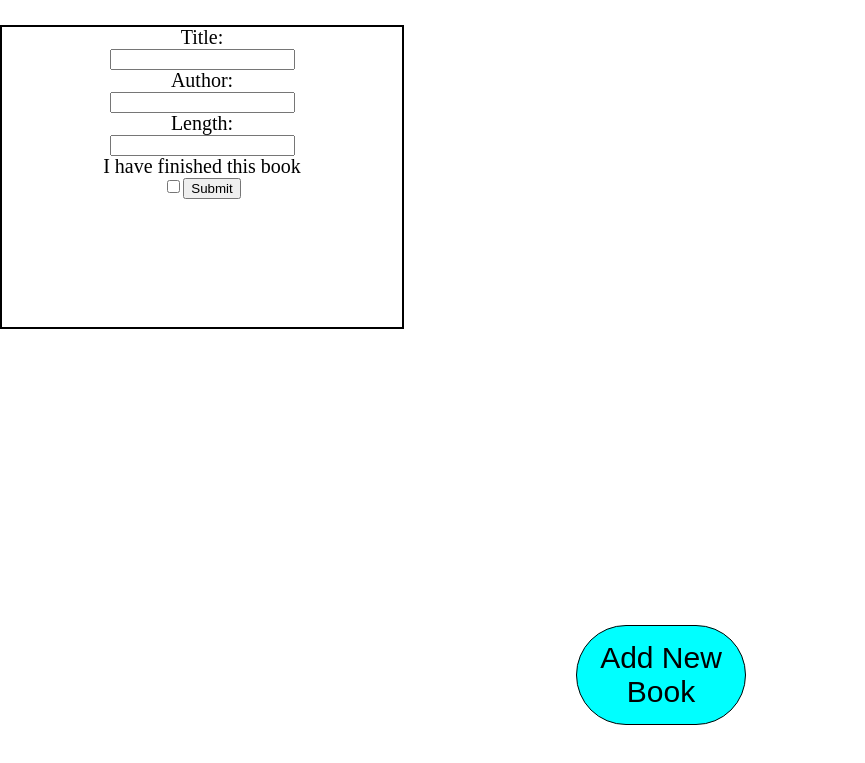
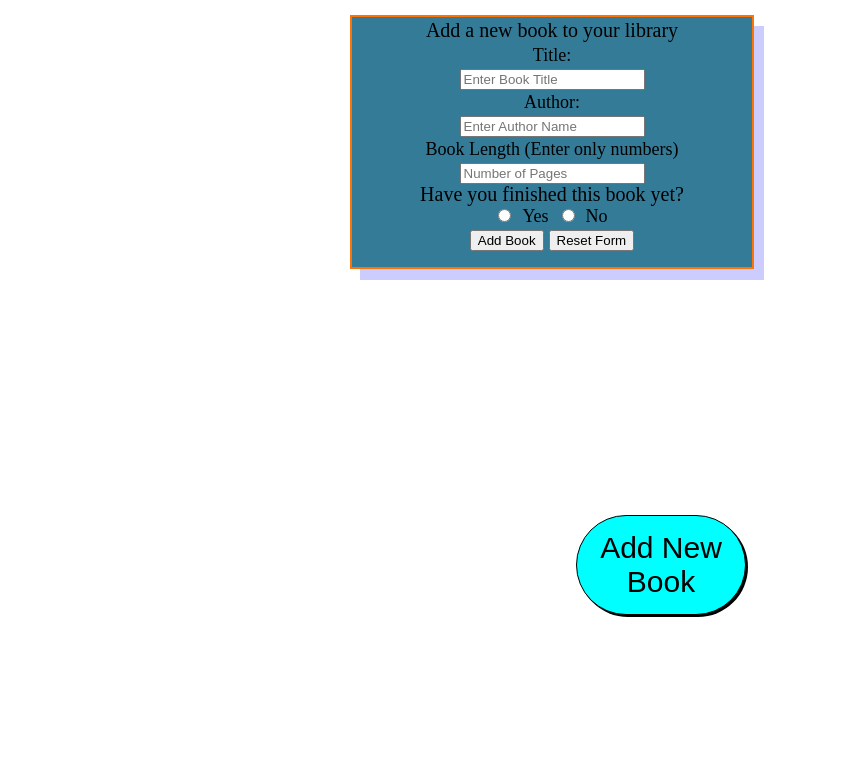
Before and after one commit to tmullin6/Library, a plain HTML site: page index.html in a window 1280 px wide. Both pictures are taken after a click on the button "Add New Book". Shown: the part 75-838 px from the top of the page, without its empty margins (0-865 px from the left). After the commit the page ends 800 px from the top, so only its background shows below. Drawn offline with Linux system fonts and the light colour scheme.

Commit message:
Updated stylesheet

```diff
--- a/index.html
+++ b/index.html
@@ -18,6 +18,28 @@
 
     <div class="library">
 
+        <div class="book-form">
+
+        <form action="javascript:void(0)">
+
+            <h1 id ="form-title">Add a new book to your library</h1><br>
+
+            <label for="title">Title:</label><br>
+            <input type="text" placeholder="Enter Book Title" name="title" id="title"><br>
+            <label for="author">Author:</label><br>
+            <input type="text" placeholder="Enter Author Name" name="author" id="author"><br>
+            <label for="length">Book Length (Enter only numbers)</label><br>
+            <input for="length" type="text" placeholder="Number of Pages" id="pages"><br>
+            <p>Have you finished this book yet?</p>
+            <input type="radio" id="read" name="read" value="yes">
+            <label for="yes">Yes</label>
+            <input type="radio" id="read" name="read" value="no">
+            <label for="no">No</label><br>
+            <button id="submit">Add Book</button>
+            <button id="reset">Reset Form</button>
+
+        </form>
+       </div>
 
 
     </div>
--- a/library.js
+++ b/library.js
@@ -2,12 +2,58 @@ let myLibrary =[];
 
 const library = document.querySelector(".library");
 const add = document.querySelector("#add");
+const bookform = document.querySelector(".book-form");
+const submit = document.querySelector("#submit");
+const reset=document.querySelector("#reset");
+
+add.addEventListener("click",()=>{
+
+    bookform.classList.add("book-form-popup");
+    bookform.classList.remove("book-form");
+
+});
+
+submit.addEventListener("click",()=>{
+
+    const title = document.querySelector("#title");
+    const author = document.querySelector("#author");
+    const pages = document.querySelector("#pages");
+    let read = document.querySelector("#read");
+
+    let book = Object.create(Book);
+
+    book.title=title.value;
+    book.author=author.value;
+    book.pages=Number.parseInt(pages.value);
+
+    if (!title.value || !author.value|| !pages.value) {
+        alert("Please enter book information");
+        return;
+    }
+
+    if (read.value == "yes") {
+
+        book.isRead==true;
+
+    }
+    else {
+
+        book.isRead==false;
+    }
+
+    myLibrary.push(book);
+    createBookCard(book);
+
+    bookform.classList.add("book-form");
+    bookform.classList.remove("book-form-popup");
 
 
+})
 
-add.addEventListener("click",createBookForm);
+reset.addEventListener("click",()=>{
 
 
+})
 
 function Book(title,author,pages,isRead) {      //Book Object Constructor
 
@@ -17,81 +63,6 @@ function Book(title,author,pages,isRead) {      //Book Object Constructor
     this.isRead=isRead;
 
 };
-
-
-function createBookForm() {
-
-    const formdiv = document.createElement("div");
-    const title = document.createElement("p");
-    const titleinput = document.createElement("input");
-    const author = document.createElement("p");
-    const authorinput = document.createElement("input");
-    const pages = document.createElement("p");
-    const pagesinput = document.createElement("input");
-    const read = document.createElement("p");
-    const readinput = document.createElement("input");
-    const submit = document.createElement("input");
-
-    title.textContent="Title:";
-    author.textContent="Author:";
-    pages.textContent="Length:";
-    read.textContent="I have finished this book"
-    submit.textContent="Add Book"
-
-    titleinput.type="text";
-    authorinput.type="text";
-    pagesinput.type="text";
-    readinput.type="checkbox";
-    submit.type="submit";
-
-    formdiv.classList.add("book-form");
-
-    library.appendChild(formdiv);
-    formdiv.appendChild(title);
-    formdiv.appendChild(titleinput);
-    formdiv.appendChild(author);
-    formdiv.appendChild(authorinput);
-    formdiv.appendChild(pages);
-    formdiv.appendChild(pagesinput);
-    formdiv.appendChild(read);
-    formdiv.appendChild(readinput);
-    formdiv.appendChild(submit);
-
-    submit.addEventListener("click", () =>{
-
-        let book = Object.create(Book);
-
-        book.title=titleinput.value;
-        book.author=authorinput.value;
-        book.pages=Number.parseInt(pagesinput.value);
-
-        if (readinput.value="on") {
-            book.isRead=true;
-        }
-        else {
-            book.isRead=false;
-        }
-
-        myLibrary.push(book);
-        createBookCard(book);
-
-        library.removeChild(formdiv);
-
-
-
-
-
-    })
-}
-
-
-function displayLibrary(arr) {
-    for (let i=1; i<arr.length;i++) {
-
-
-
-    }
-}
 
 
 
@@ -126,4 +97,9 @@ function createBookCard(book) {
     card.appendChild(isRead);
     card.appendChild(remove);
 
+    remove.addEventListener("click", ()=>{
+
+        library.removeChild(card);
+    })
+
 }
--- a/style.css
+++ b/style.css
@@ -1,7 +1,7 @@
 .title {
     font-size: 70px;
     text-align: center;
-    margin-bottom: 30px;
+    margin-bottom: 20px;
 }
 
 .btns {
@@ -12,36 +12,59 @@
 #add {
     display: block;
     margin-left:45%;
+    margin-top:200px;
     height:100px;
     width:170px;
     font-size:30px;
     background-color: aqua;
     border:1px solid black;
+    box-shadow: 2px 2px black;
     border-radius: 3em;
 }
 
 .book-form {
-    height: 300px;
+    display: none;
+}
+
+.book-form-popup {
+    position: absolute;
+    text-align: center;
+    box-shadow: 10px 11px rgba(0, 0, 255, .2);
+    height: 250px;
     width: 400px;
-    border: 2px solid black;
+    margin-left:350px;
+    border: 2px solid #FC7307;
     text-align: center;
     font-size:20px;
+    background: #347B98;
+}
 
+#form-title {
+    display:inline-block;
+    margin: 3px;
+    font-size: 20px;
+}
+label {
+    display:inline-block;
+    margin: 3px;
+    font-size: 18px;
 }
 
 .library {
-    height: 600px;
+    z-index: 1;
+    height: 300px;
     width: 100%;
-    border: 2px;
 
 }
 
 
 .card {
+
     display:inline-block;
+    z-index: 1;
     margin:10px;
-    height: 150px;
-    width: 100px;
+    height: 200px;
+    width: 125px;
     border: 2px solid black;
     border-radius: 3px;
     text-align: center;
```
